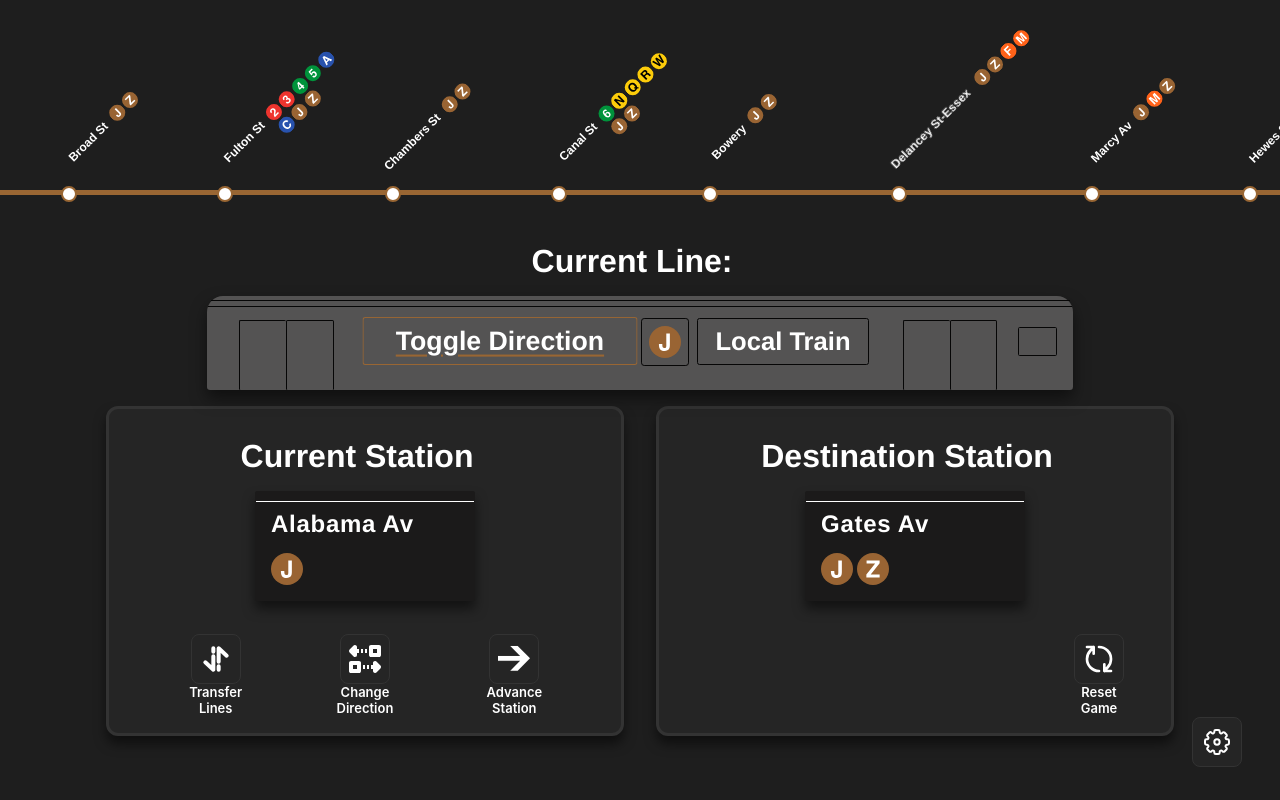
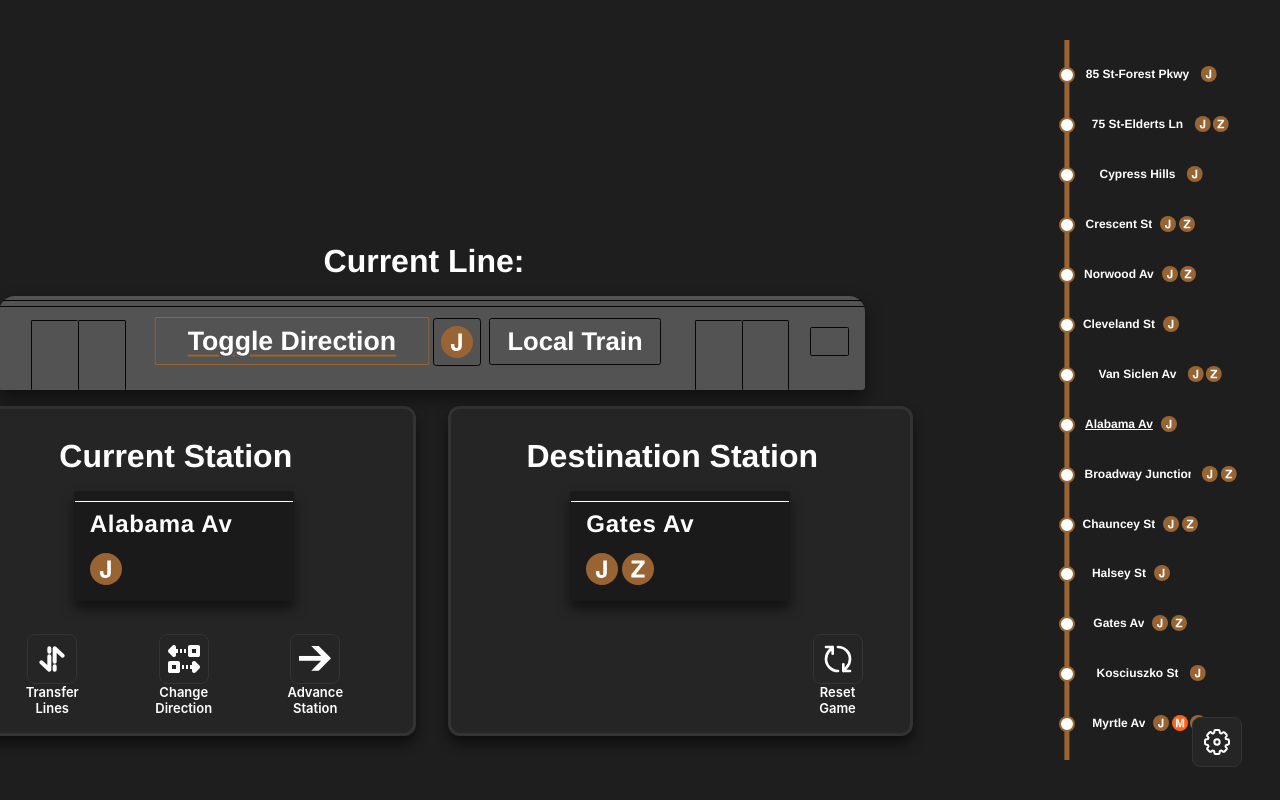
Before and after one commit to NolanSmug/nyc-subway-journey-react, a React (Create React App) app: page / in a window 1280 px wide. Built offline with nearby package versions, Linux system fonts and the light colour scheme.

Commit message:
implement vertical upcoming station layout, with toggle option in settings

```diff
--- a/src/App.css
+++ b/src/App.css
@@ -49,13 +49,23 @@ body {
     flex-direction: column;
     justify-content: flex-end;
     align-items: center;
-    width: 100%;
+    width: 90%;
     height: 100%;
     max-width: 1400px;
     padding: 2em;
     box-sizing: border-box;
     margin-bottom: 4em;
+    position: relative; /* Added to keep content centered in relation to other elements */
 }
+
+.upcoming-stations-vertical {
+    width: 20%;  /* Take up 30% of the width (adjust as needed) */
+    padding: 1em;
+    margin-right: 10em;
+    box-sizing: border-box;
+    z-index: 0;
+}
+
 
 .dark-mode-toggle-button {
     position: absolute;
--- a/src/App.tsx
+++ b/src/App.tsx
@@ -6,6 +6,7 @@ import Header from './components/Header'
 import TrainCar from './components/TrainCar'
 import GameStateUI from './components/GameStateUI'
 import SettingsUmbrella from './components/SettingsUmbrella'
+import UpcomingStationsVertical from './components/UpcomingStationsVertical'
 
 import { Station as StationClass } from './logic/StationManager'
 import { Game } from './logic/Game'
@@ -17,7 +18,7 @@ import { useUIContext } from './contexts/UIContext'
 function App() {
     const [train, setTrain] = useState<Train | null>(null)
     const [gameState, setGameState] = useState<GameState | null>(null)
-    const { isTransferMode, setIsTransferMode, upcomingStationsVisible } = useUIContext()
+    const { isTransferMode, setIsTransferMode, upcomingStationsVisible, upcomingStationsVertical } = useUIContext()
 
     const initializeGame = useCallback(async () => {
         await StationClass.initializeAllStations()
@@ -47,9 +48,11 @@ function App() {
     if (!train || !gameState) return <>Error</>
 
     return (
+        <>
             <div className="Game">
                 <div className={`dimmed-overlay ${isTransferMode ? 'active' : ''}`} onClick={handleClickAway} />
 
+                {!upcomingStationsVertical && (
                     <UpcomingStations
                         stations={train.getScheduledStops()}
                         currentStation={gameState.currentStations[train.getCurrentStationIndex()]}
@@ -57,6 +60,7 @@ function App() {
                         direction={train.getDirection()}
                         visible={upcomingStationsVisible}
                     />
+                )}
 
                 <Header text="Current Line:"></Header>
                 <div className={`train ${gameState.isWon ? 'win-state' : ''}`}>
@@ -74,6 +78,18 @@ function App() {
 
                 <SettingsUmbrella />
             </div>
+            {upcomingStationsVertical && (
+                <div className="upcoming-stations-vertical">
+                    <UpcomingStationsVertical
+                        stations={train.getScheduledStops()}
+                        currentStation={gameState.currentStations[train.getCurrentStationIndex()]}
+                        line={train.getLine()}
+                        direction={train.getDirection()}
+                        visible={upcomingStationsVisible}
+                    />
+                </div>
+            )}
+        </>
     )
 }
 
--- a/src/components/ActionButton.css
+++ b/src/components/ActionButton.css
@@ -23,8 +23,8 @@
 }
 
 .small-button {
-    height: 1.5rem;
-    width: 1.5rem;
+    height: 1.25rem;
+    width: 1.25rem;
 }
 
 .icon:hover {
--- a/src/components/SettingsButton.css
+++ b/src/components/SettingsButton.css
@@ -6,6 +6,7 @@
 
 span {
     font-weight: 500;
+    font-size:small;
     text-decoration: overline;
     padding: 0.4em 0.3em 0.3em 0.3em;
 }
--- a/src/components/SettingsUmbrella.css
+++ b/src/components/SettingsUmbrella.css
@@ -26,7 +26,7 @@
     padding: 1em;
     border-radius: 8px;
     border: 1px solid var(--bg-color-3);
-    width: 18em;
+    width: 15em;
     visibility: hidden;
     opacity: 0;
     transition: opacity 0.2s ease-in;
--- a/src/components/SettingsUmbrella.tsx
+++ b/src/components/SettingsUmbrella.tsx
@@ -16,7 +16,14 @@ const SettingsUmbrella = () => {
     const popupRef = useRef<HTMLDivElement | null>(null)
     const buttonRef = useRef<HTMLDivElement | null>(null)
 
-    const { darkMode, setDarkMode, setUpcomingStationsVisible, forceRenderRefresh } = useUIContext()
+    const {
+        darkMode,
+        setDarkMode,
+        upcomingStationsVisible,
+        setUpcomingStationsVisible,
+        forceRenderRefresh,
+        setUpcomingStationsVertical,
+    } = useUIContext()
 
     useEffect(() => {
         document.body.classList.toggle('dark-mode', darkMode)
@@ -55,6 +62,15 @@ const SettingsUmbrella = () => {
                         forceRenderRefresh()
                     }}
                 />
+                <SettingsButton
+                    label="Upcoming Stations Format"
+                    imgSrc={darkMode ? UPCOMING_STATIONS_WHITE : UPCOMING_STATIONS_BLACK}
+                    onClick={() => {
+                        if (upcomingStationsVisible) {
+                            setUpcomingStationsVertical((prev) => !prev)
+                        }
+                    }}
+                />
                 <div className="settings-popup-arrow" />
             </div>
         </div>
--- a/src/components/StationFragment.css
+++ b/src/components/StationFragment.css
@@ -6,7 +6,6 @@
     max-width: 100vm;
     max-height: 100%;
 }
-
 
 .station-frag-content {
     display: flex;
@@ -22,35 +21,58 @@
     left: 3em;
 }
 
-.upcoming-stations-vertical-container .station-frag-container .station-frag-content {
-    transform: rotate(0deg); /* vertical list requires no rotate */
-    top: 2em;
-    left: 6em;
-    margin-bottom:0;
+.station-frag-content.overflow .station-frag-name,
+.station-frag-content.overflow .transfer-lines {
+    transform: translateX(0.8em);
 }
 
 .station-frag-content.overflow .station-frag-name {
-    transform: translateX(0.8em);
     margin-left: 1.5em;
-}
-
-.station-frag-content.overflow .transfer-lines {
-    transform: translateX(0.8em);
 }
 
 .station-frag-name {
     font-size: 0.75rem;
     white-space: nowrap;
     overflow: scroll;
-    scrollbar-width:none; /* Firefox */
+    scrollbar-width: none; /* Firefox */
     -ms-overflow-style: none; /* Chrome */
     max-width: 16ch;
-
 }
 
-.current-station .station-frag-name {
+.current-station .station-frag-name,
+.current-station-vertical .station-frag-name {
     font-weight: bold;
     text-decoration: underline;
+}
+
+.current-station .station-dot {
+    width: 1.25rem;
+    height: 1.25rem;
+    border-width: 0.4rem;
+    transition: 0.2s ease-in;
+    transition: 0.1s ease-out;
+}
+
+.station-dot {
+    width: 0.75rem;
+    height: 0.75rem;
+    background-color: white;
+    border-radius: 50%;
+    border-width: 0.15rem;
+    border-style: solid;
+    position: static;
+    transform: translate(-50%, 50%);
+    z-index: 2;
+}
+
+/*
+STYLING MODIFICATIONS FOR VERTICAL UPCOMING STATIONS
+*/
+.upcoming-stations-vertical-container .station-frag-container .station-frag-content {
+    transform: rotate(0deg); /* vertical list requires no rotate */
+    top: 2em;
+    left: 6em;
+    margin-bottom: 0;
 }
 
 .stations-vertical .station-dot {
@@ -65,22 +87,8 @@
     z-index: 2;
 }
 
-:not(.stations-vertical) .current-station .station-dot {
-    width: 1.25rem;
-    height: 1.25rem;
-    border-width: 0.4rem;
-    transition: 0.2s ease-in;
-    transition: 0.1s ease-out
-}
-
-:not(.stations-vertical) .station-dot {
+/* TODO: figure out visual change for the current station  */
+.current-station-vertical .station-dot {
     width: 0.75rem;
     height: 0.75rem;
-    background-color: white;
-    border-radius: 50%;
-    border-width: 0.15rem;
-    border-style: solid;
-    position: static;
-    transform: translate(-50%, 50%);
-    z-index: 2;
 }
--- /dev/null
+++ b/src/components/UpcomingStationsVertical.css
@@ -0,0 +1,34 @@
+.upcoming-stations-vertical-container {
+    position: relative;
+    scroll-behavior: smooth;
+    overflow-x: auto;
+    overflow-y: visible;
+    display: flex;
+    scrollbar-width: none;
+    -ms-overflow-style: none;
+    height: 90vh;
+    width: 30em;
+}
+
+.stations-vertical {
+    display: flex;
+    justify-content: flex-end;
+    flex-direction: column-reverse;
+    align-items: center;
+    position: relative;
+    z-index: 1;
+    margin-top: 5em;
+}
+
+.line-divider-vertical {
+    position:absolute;
+    height: 0.3rem;
+    z-index: 0;
+    left: 6.65em;
+    transform: translateX(-50%) rotate(90deg);
+    top: 25vh;
+}
+
+.current-station {
+    font-weight: bold;
+}
--- /dev/null
+++ b/src/components/UpcomingStationsVertical.tsx
@@ -0,0 +1,64 @@
+import { useEffect, useRef } from 'react'
+import { lineToLineColor, UpcomingStationsProps } from './UpcomingStations'
+import StationFragment from './StationFragment'
+
+import './UpcomingStationsVertical.css'
+
+function UpcomingStationsVertical({ stations, currentStation, line, visible }: UpcomingStationsProps) {
+    const lineColor = lineToLineColor(line)
+    const stationsRef = useRef<HTMLDivElement>(null)
+    const lineDividerRef = useRef<HTMLDivElement>(null)
+    const currentID = currentStation.getId()
+
+    useEffect(() => {
+        if (stationsRef.current && stations.length > 0) {
+            const currentStationElement = stationsRef.current.querySelector('.current-station-vertical')
+
+            scrollToCurrentStation(currentStationElement!)
+        }
+    }, [currentStation, stations.length, currentID])
+
+    useEffect(() => {
+        if (stationsRef.current && lineDividerRef.current) {
+            if (stations.length > 0) {
+                lineDividerRef.current.style.width = `${stations.length * 6}em`
+            }
+        }
+    }, [stations.length, visible])
+
+    if (!stations || stations.length === 0 || !visible) {
+        return <div style={{ display: 'none' }} />
+    }
+
+    return (
+        <div className="upcoming-stations-vertical-container">
+            <div ref={lineDividerRef} className="line-divider-vertical" style={{ backgroundColor: lineColor }} />
+            <div className="stations-vertical" ref={stationsRef}>
+                {stations.map((station, index) => (
+                    <StationFragment
+                        key={station.getId() || index}
+                        station={station}
+                        transfers={station.getTransfers()}
+                        lineColor={lineColor}
+                        className={currentID === station.getId() ? 'current-station-vertical' : ''}
+                    />
+                ))}
+            </div>
+        </div>
+    )
+}
+
+function scrollToCurrentStation(currentStationElement: Element): () => void {
+    if (currentStationElement) {
+        const timer = setTimeout(() => {
+            currentStationElement.scrollIntoView({ behavior: 'smooth', block: 'center' })
+        }, 0) // !DO NOT REMOVE! no idea why "0ms delay" fixes occasional scrolling issues, but it does
+        return () => clearTimeout(timer)
+    } else {
+        console.warn(`Current station not found.`)
+    }
+    console.warn(`Current station not found.`)
+    return () => {}
+}
+
+export default UpcomingStationsVertical
--- a/src/contexts/UIContext.tsx
+++ b/src/contexts/UIContext.tsx
@@ -8,6 +8,8 @@ interface UIContextProps {
     setDarkMode: React.Dispatch<React.SetStateAction<boolean>>
     upcomingStationsVisible: boolean
     setUpcomingStationsVisible: React.Dispatch<React.SetStateAction<boolean>>
+    upcomingStationsVertical: boolean
+    setUpcomingStationsVertical: React.Dispatch<React.SetStateAction<boolean>>
 }
 
 const UIContext = createContext<UIContextProps | undefined>(undefined)
@@ -18,6 +20,7 @@ export const UIProvider = ({ children }: { children: ReactNode }) => {
     const [, forceRenderRefresh] = useState(false)
     const [darkMode, setDarkMode] = useState<boolean>(true)
     const [upcomingStationsVisible, setUpcomingStationsVisible] = useState<boolean>(true)
+    const [upcomingStationsVertical, setUpcomingStationsVertical] = useState<boolean>(true)
 
     const triggerRenderRefresh = () => forceRenderRefresh((prev) => !prev)
 
@@ -31,6 +34,8 @@ export const UIProvider = ({ children }: { children: ReactNode }) => {
                 setDarkMode,
                 upcomingStationsVisible,
                 setUpcomingStationsVisible,
+                upcomingStationsVertical,
+                setUpcomingStationsVertical,
             }}
         >
             {children}
```
Lines whose indentation alone changed are shown as unchanged.
